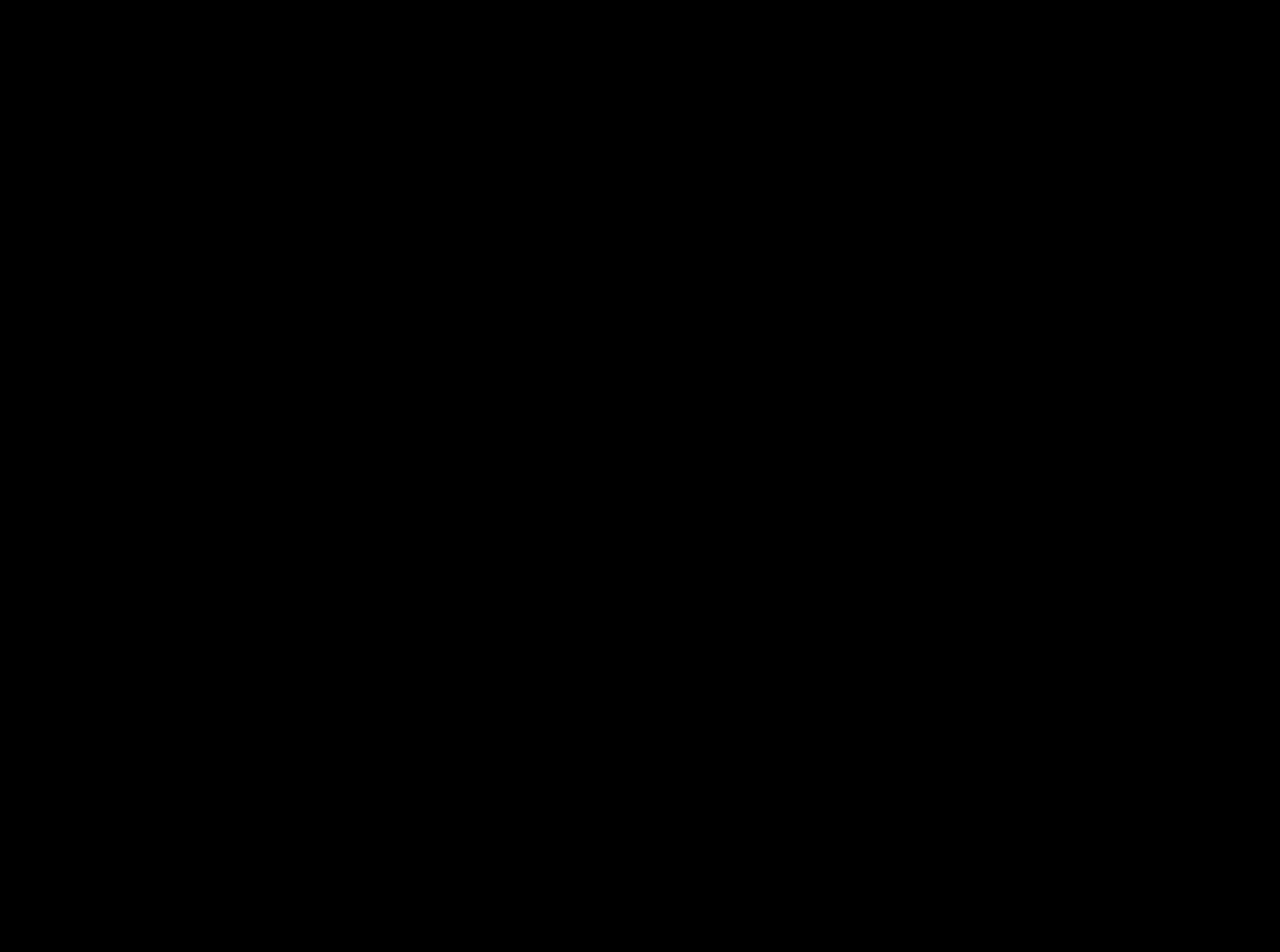
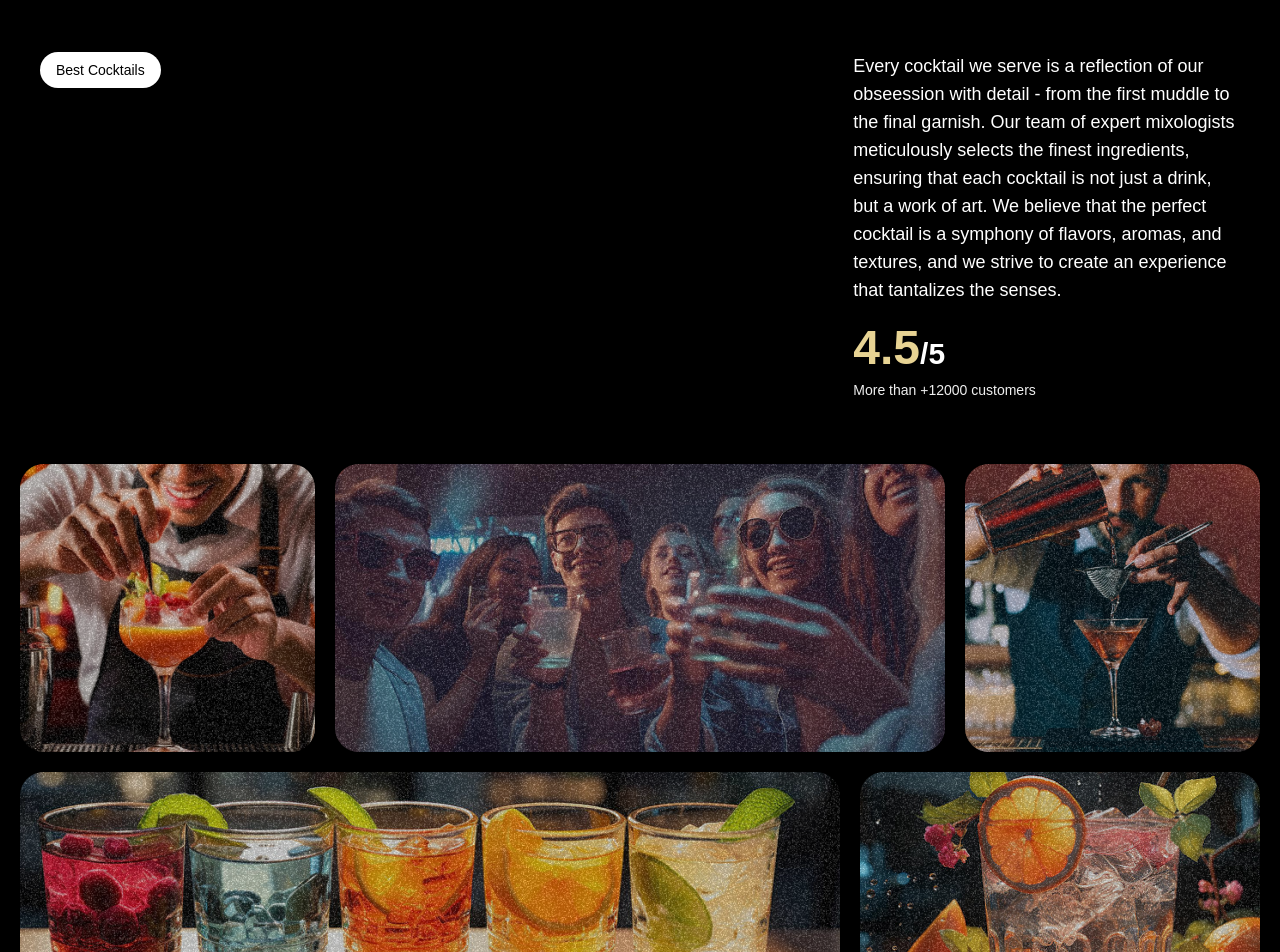
Before and after one commit to dimon85/gsap_cocktail, a React (Vite) app: page / in a window 1280 px wide. Shown: the part 1660-2612 px from the top of the page. Before the commit the page ends 1600 px from the top, so only its background shows below. Built offline with nearby package versions, Linux system fonts and the light colour scheme; a web font is replaced by a local one.

Commit message:
Implement the about section

```diff
--- a/src/App.jsx
+++ b/src/App.jsx
@@ -3,6 +3,7 @@
 import Navbar from "./components/NavBar";
 import Hero from "./components/Hero";
 import Cocktails from "./components/Cocktails";
+import About from "./components/About";
 
 gsap.registerPlugin(ScrollTrigger, SplitText);
 
@@ -12,6 +13,7 @@
       <Navbar />
       <Hero />
       <Cocktails />
+      <About />
     </main>
   );
 };
--- /dev/null
+++ b/src/components/About.jsx
@@ -0,0 +1,93 @@
+import gsap from 'gsap';
+import { SplitText } from 'gsap/all';
+import { useGSAP } from '@gsap/react';
+
+const About = () => {
+  useGSAP(() => {
+    const titleSplit = SplitText.create('#about h2', {
+      type: 'words',
+    });
+    const scrollTimeline = gsap.timeline({
+      scrollTrigger: {
+        trigger: '#about',
+        start: 'top center',
+      },
+    });
+    scrollTimeline.from(titleSplit.words, {
+      opacity: 0,
+      duration: 1,
+      yPercent: 100,
+      ease: 'expo.out',
+      stagger: 0.02,
+    })
+    .from('.top-grid div, .bottom-grid div', {
+      opacity: 0,
+      duration: 1,
+      yPercent: 100,
+      ease: 'power1.inOut',
+      stagger: 0.04,
+    }, '-=0.5');
+  });
+  return (
+    <div id="about">
+      <div className="mb-16 mb:px-0 px-5">
+        <div className="content">
+          <div className="md:col-span-8">
+            <p className="badge">Best Cocktails</p>
+            <h2 className="title">
+              Where every detail matters<span className="text-white"> - </span>
+              from muddle to garnish
+            </h2>
+          </div>
+          <div className="sub-content">
+            <p>
+              Every cocktail we serve is a reflection of our obseession with detail - from the first muddle to the final garnish.
+              Our team of expert mixologists meticulously selects the finest ingredients, ensuring that each cocktail is not just a drink, but a work of art.
+              We believe that the perfect cocktail is a symphony of flavors, aromas, and textures, and we strive to create an experience that tantalizes the senses.
+            </p>
+
+            <div>
+              <p className="md:text-3xl text-xl font-bold">
+                <span>4.5</span>/5
+              </p>
+              <p className="text-sm text-white-100">
+                More than +12000 customers
+              </p>
+            </div>
+          </div>
+        </div>
+      </div>
+
+      <div className="top-grid">
+        <div className="md:col-span-3">
+          <div className="noisy" />
+          <img src="/images/abt1.png" alt="grid-img-1" />
+        </div>
+
+        <div className="md:col-span-6">
+          <div className="noisy" />
+          <img src="/images/abt2.png" alt="grid-img-2" />
+        </div>
+
+        <div className="md:col-span-3">
+          <div className="noisy" />
+          <img src="/images/abt5.png" alt="grid-img-5" />
+        </div>
+      </div>
+
+      <div className="bottom-grid">
+        <div className="md:col-span-8">
+          <div className="noisy" />
+          <img src="/images/abt3.png" alt="grid-img-3" />
+        </div>
+
+        <div className="md:col-span-4">
+          <div className="noisy" />
+          <img src="/images/abt4.png" alt="grid-img-4" />
+        </div>
+      </div>
+    </div>
+  );
+}
+
+export default About;
```
